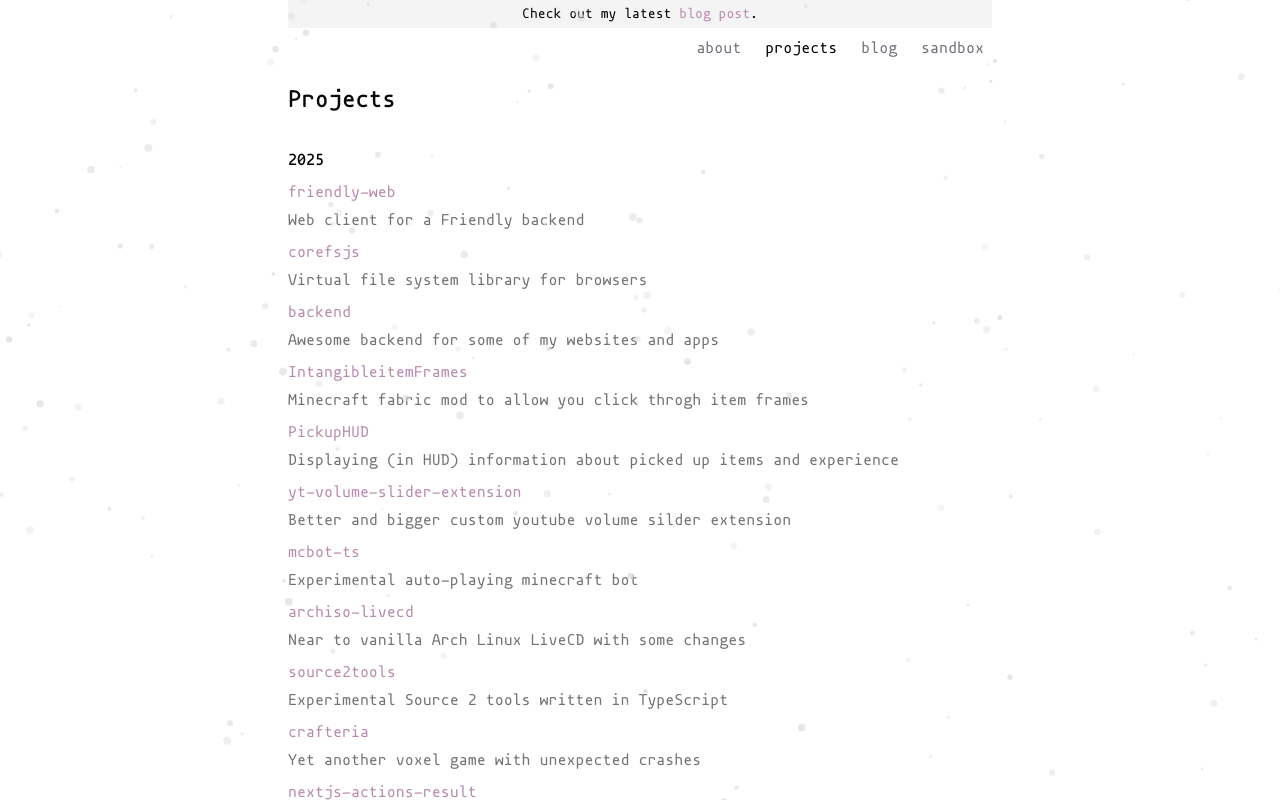
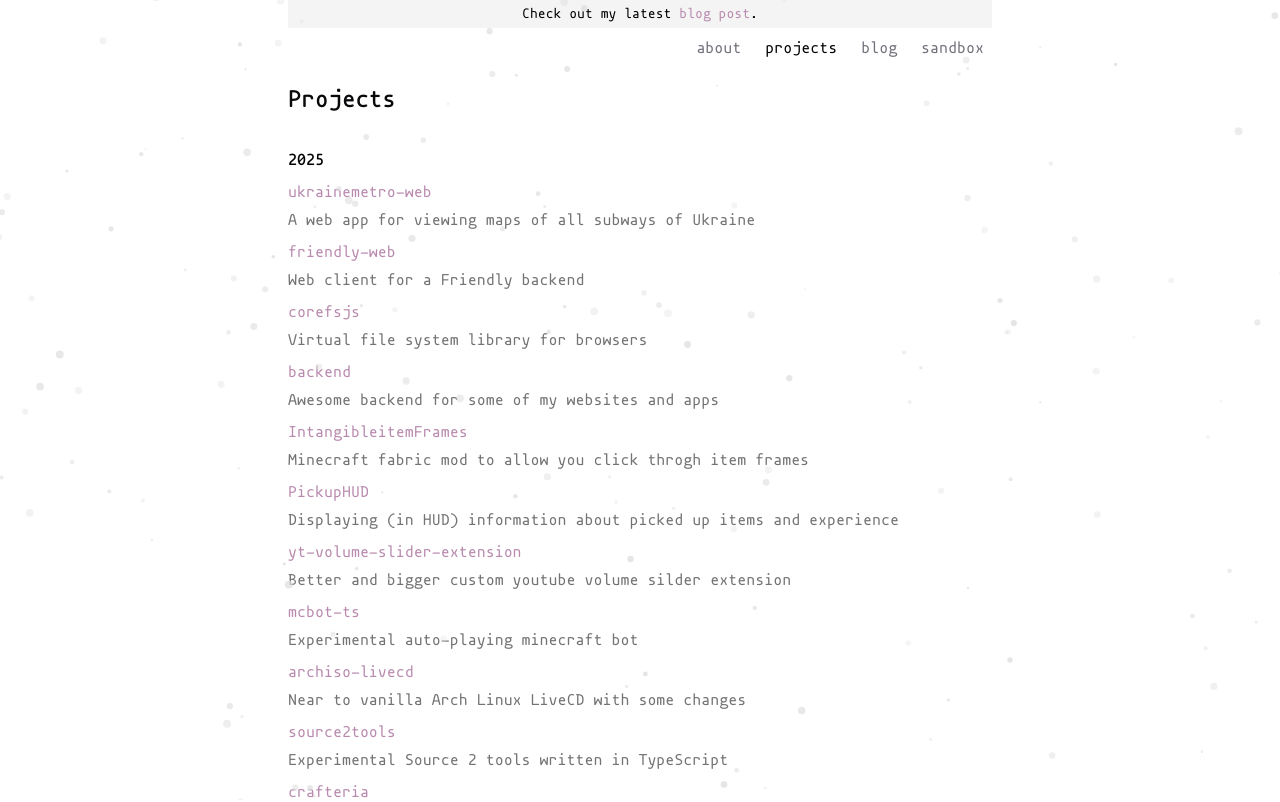
Before and after one commit to kotleni/kotleni.github.io, a Next.js app: page /projects in a window 1280 px wide. Shown: the top 802 px of the page. Built offline with nearby package versions, Linux system fonts and the light colour scheme.

Commit message:
chore: add ukraine metro web to projects

```diff
--- a/src/data/projects.ts
+++ b/src/data/projects.ts
@@ -35,6 +35,12 @@ const defineProject = (
 };
 
 const projects2025: Project[] = [
+    defineProject(
+        'ukrainemetro-web',
+        'A web app for viewing maps of all subways of Ukraine',
+        'https://github.com/UniconTeam/UkraineMetro-web',
+        [ProjectPlatform.web],
+    ),
     defineProject(
         'friendly-web',
         'Web client for a Friendly backend',
```
